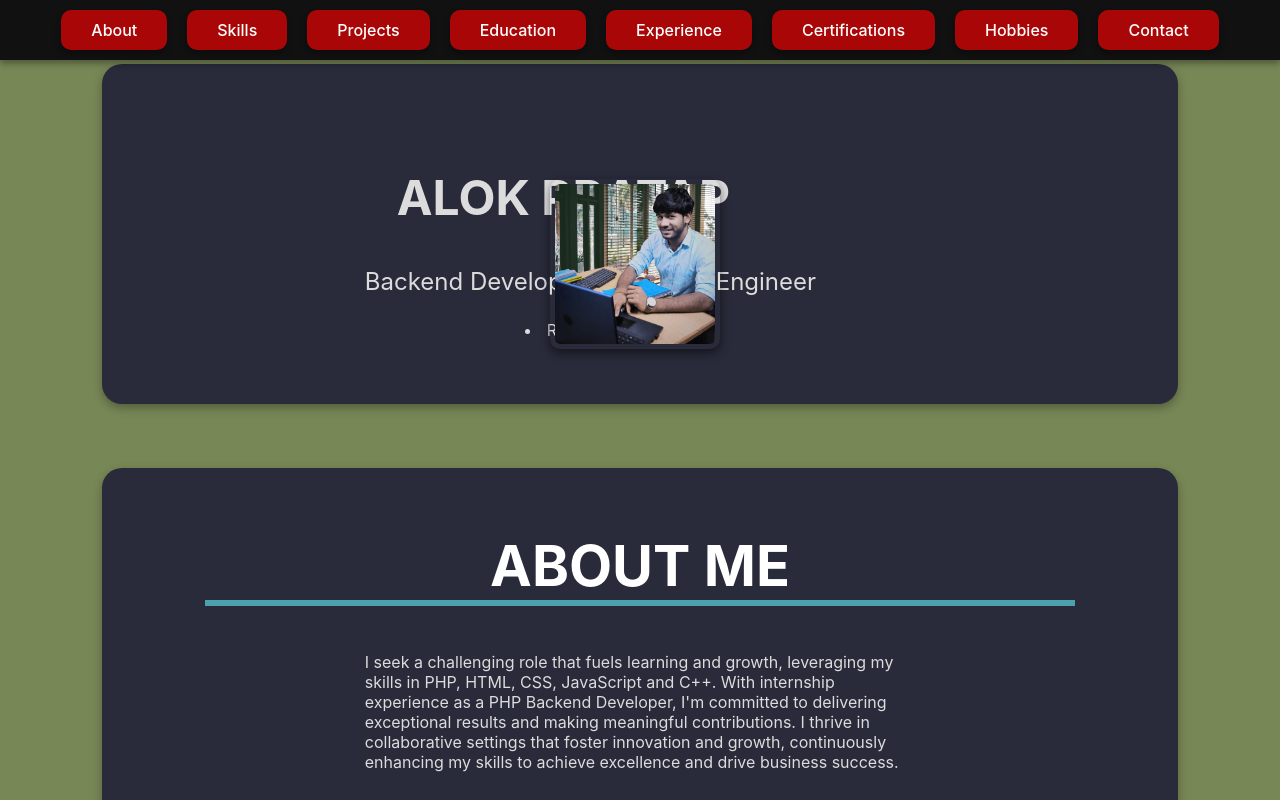
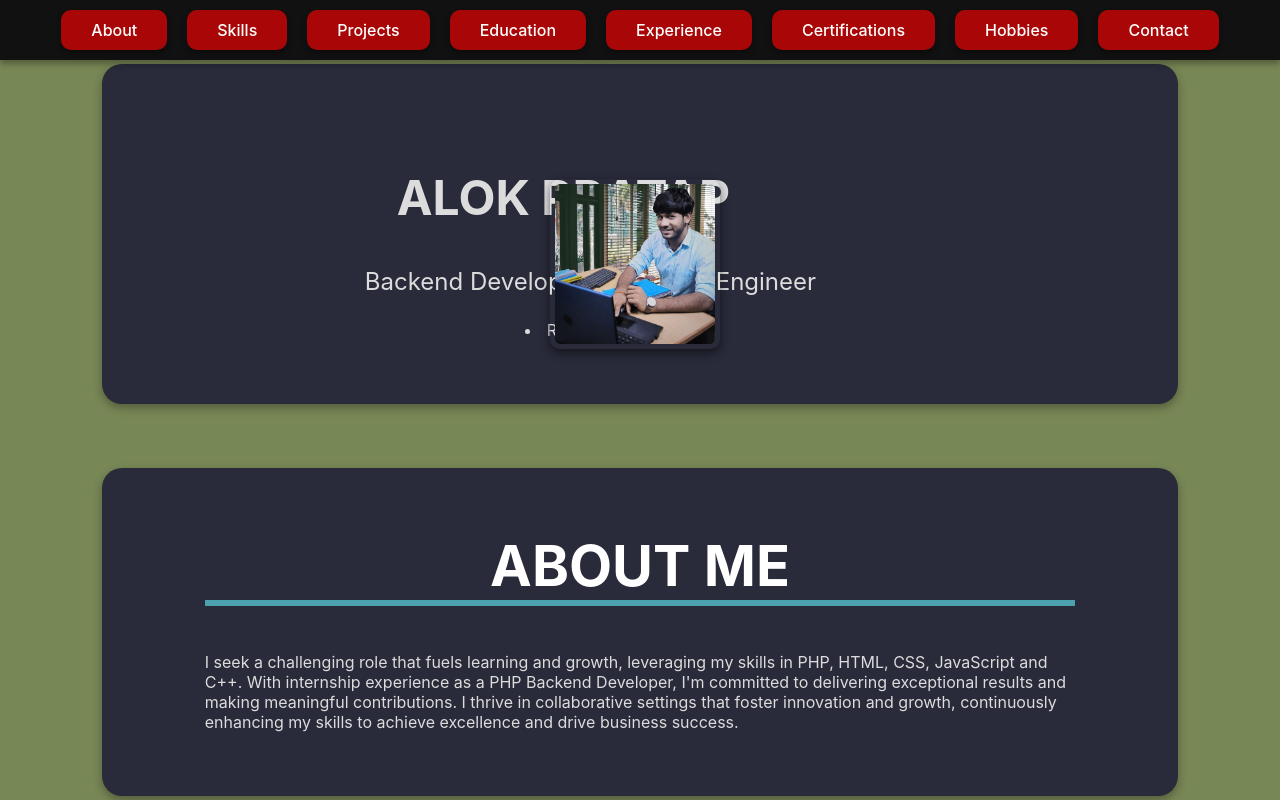
Before and after one commit to alokannuCSDU/Portfolio, a React (Create React App) app: page / in a window 1280 px wide. Shown: the top 800 px of the page. Built offline with nearby package versions, Linux system fonts and the light colour scheme.

Commit message:
Update Styles.css

```diff
--- a/src/Styles.css
+++ b/src/Styles.css
@@ -166,8 +166,9 @@ ul li:hover {
   }
 
   header img.header-img {
-    width: 6.25rem; /* 100px */
-    height: 6.25rem; /* 100px */
+    width: 4.25rem; /* 100px */
+    height: 4.25rem; /* 100px */
+    margin-left: 5rem;
   }
 
   section {
@@ -215,9 +216,7 @@ ul li:hover {
 
 /* Section Specific Styles */
 #about p {
-  margin-top: auto;
-  margin-left: 20vh;
-  margin-right: 20vh;
+  margin: auto;
 }
 
 #naam h1 {
```
